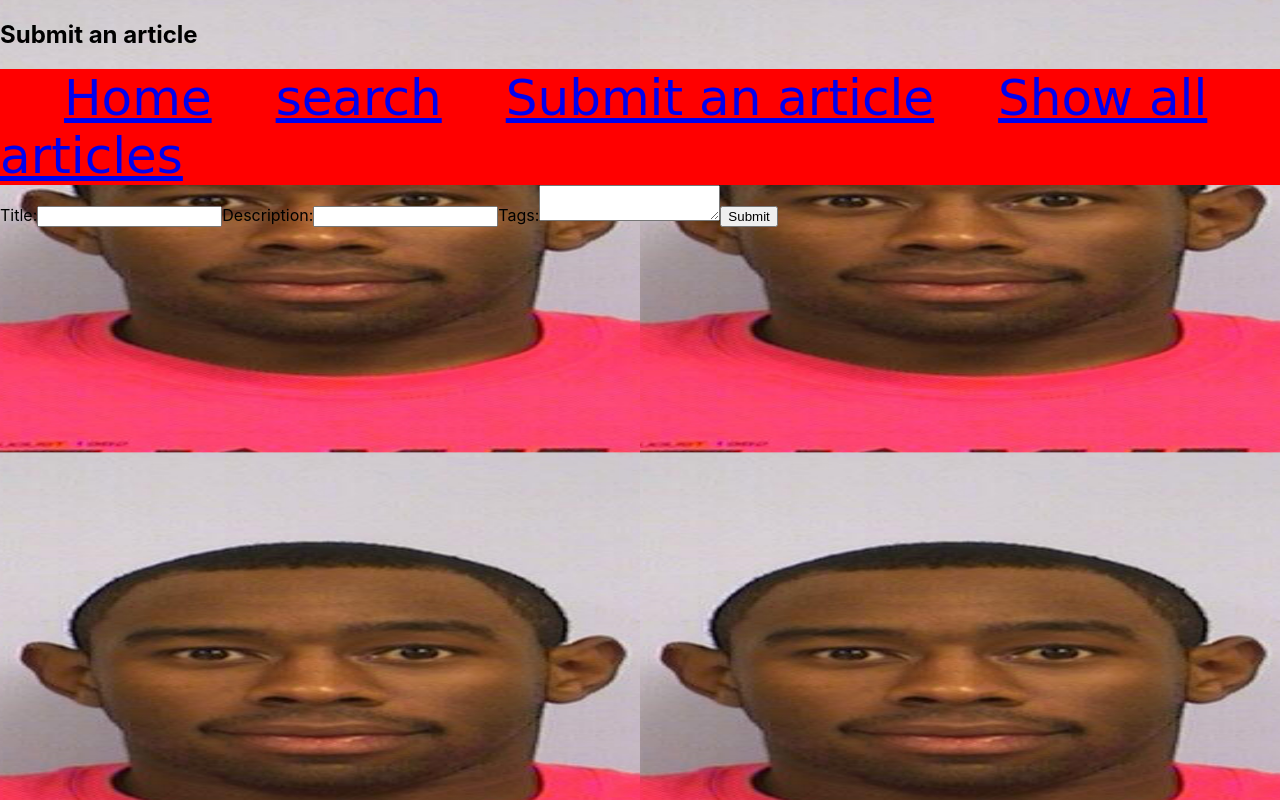
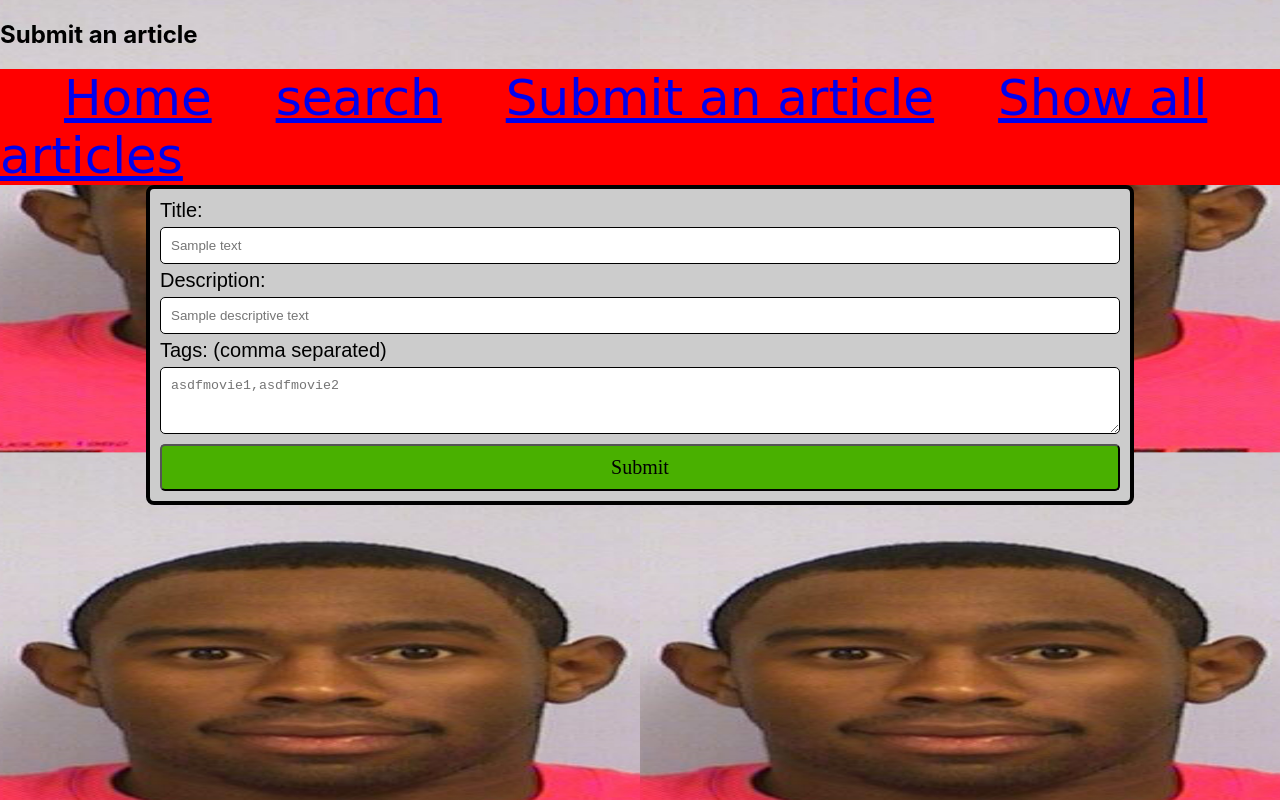
Before and after one commit to ABuffaloHerd/cise-product-1, a React (Create React App) app in the folder frontend/: page /Submit in a window 1280 px wide. Built offline with nearby package versions, Linux system fonts and the light colour scheme.

Commit message:
added styling to form and lobster

```diff
--- a/frontend/src/pages/Submit.js
+++ b/frontend/src/pages/Submit.js
@@ -1,6 +1,7 @@
 import React from "react";
 
 import Base from "../components/Base";
+import "./styles/Form.css";
 
 class Submit extends Base
 {
@@ -24,6 +25,16 @@ class Submit extends Base
         return tags;
     }
 
+    lobster()
+    {
+        var img = require("./images/lob.png"); // need require so webpack accesses resource
+        var lobster = document.getElementById("lobster");
+        var i = document.createElement("img");
+        i.src = img;
+
+        lobster.appendChild(i);
+    }
+
     onSubmit(e)
     {
         e.preventDefault();
@@ -45,12 +56,14 @@ class Submit extends Base
             return;
         }
 
+        this.lobster();
+
         // tags in a nice array for backend to work with~
         var tags = this.splitTags(this.tags.current.value);
-        console.log(tags)
+        // console.log(tags)
 
         // CODE TO BACKEND GOES HERE I HOPE SOMEONE ELSE IS MONITORING.
-        console.log("submitted");
+        // console.log("submitted");
     }
 
     render()
@@ -60,22 +73,25 @@ class Submit extends Base
                 <h2>Submit an article</h2>
                 {super.getBaseComponents()}
 
-                <form onSubmit={this.onSubmit}>
+                <div class="formDiv">
+                    <form class="textForm" onSubmit={this.onSubmit}>
                         <label>
                             Title:
-                        <input type="text" ref={this.title}/>
+                            <input type="text" ref={this.title} placeholder="Sample text"/>
                         </label>
                         <label>
                             Description:
-                        <input type="text" ref={this.description}/>
+                            <input type="text" ref={this.description} placeholder="Sample descriptive text"/>
                         </label>
                         <label>
-                        Tags:
-                        <textarea ref={this.tags}/>
+                            Tags: (comma separated)
+                            <textarea ref={this.tags} rows="3" cols="50" placeholder="asdfmovie1,asdfmovie2"/>
                         </label>
 
                         <input type="submit" label="SUBMIT"/>
                     </form>
+                </div>
+                <div id="lobster" class="lob"></div>
             </div>
         );
     }
--- /dev/null
+++ b/frontend/src/pages/styles/Form.css
@@ -0,0 +1,87 @@
+.textForm input[type=text] {
+    width: 100%;
+    padding: 10px 10px;
+    display:inline-block;
+    border: 1px solid black;
+    border-radius: 5px;
+    box-sizing: border-box;
+    margin-top: 5px;
+    margin-bottom: 5px;
+}
+
+.textForm textarea {
+    width: 100%;
+    padding: 10px 10px;
+    display: inline-block;
+    border: 1px solid black;
+    border-radius: 5px;
+    box-sizing: border-box;
+    margin-top: 5px;
+    margin-bottom: 5px;
+}
+
+.textForm label {
+    font-family: Arial;
+    font-size: 20px;
+}
+
+.textForm input[type=submit] {
+    width: 100%;
+    padding: 10px 10px;
+    display: inline-block;
+    font-size: 20px;
+    font-family: Papyrus;
+    border-radius: 5px;
+    background-color: #49b000;
+}
+
+.textForm input[type=submit]:hover {
+    background-color: #c2fc03;
+}
+/*
+░░░░░░░░░░░░ ██░░░░░░░░░░░░░░░░░░░░░░██
+░░░░░░░░░ ██░░░░░░░░░░░░░░░░░░░░░░░░░░░██
+░░░░░░░██░░░░░░░░░░░░░░░░░░░░░░░░░░░░░░░░██
+░░░░░██░░░░░░░░░░░░░░░░░░░░░░░░░░░░░░░░░░░░ ██
+░░░██░░░████░░░░░░░░░░░░░░░░░░░░░░░░░░░░░░░░░░██
+██░░░░░░░░░██░░░░░░░░░░░░░░░░░░░░░░░░░░░░░░░░░░██
+██░░░░░░░░░████░░░░░░░░░░░░░░░░░░░░░░░░░░░░░░░██
+██░░░░░░░░░██████░░░░░░░░░░░░░░░░░░░░░░░░░░░░░██
+██░░░░░░░░░████░░░██░░░░░░░██████████████░░░░░██
+██░░░░░░░░░████░░░░░░░░░░░░░░░░████░░░░░░░░░░░ ██
+██░░░░░░░░░████░░░░░░░░░░░░░░░░████░░░░░░░░░░░██
+██░░░░░░░░░████░░░░░░░░░░░░░░░░████░░░░░░░░░░░ ██
+██░░░░░░░██████░░░░░░░░░░░░░░████████░░ ██░░░░░██
+████░░░░░░░░░░░░░░░░██░░░░░░░░░░░░░░░░░░████░░██
+██░░ ████░░░░░░░░░░████░░░░░░░░░░░░░░░░██░░░░██
+██░░ ██ ░░░░░░░░░░░██████░░░░░░░░░░░░░██ ░░ ██
+░░░██░░ ██░░░░░░░░░░██░░ ██░░░░░░░░░░░░░ ██ ░ ██
+░░ ██░░ ██ ░░░░░░░░░░░░░░░░░░░░░░░░░░ ████░░ ██
+░░░░ ████░░░░░░░░░░░░░░░░░░░░░░░░░░░ ████ ░░██
+░░░░░░░░░ ██ ░░░░░░░░░░░░░░░░░░░░░░ ██████ ░░ ██
+░░░░░░░░░ ███████████████████████ ░ ████ ░░ ██
+░░░░░░░░░██ ░░░░░ ██░░░░ ██░░░░ ██ ░░░░ ████ ░░ ██
+░░░░░░░░░██ ░░░░ ██░░░░ ██ ░░░░ ██░░░░ ████░░ ██
+░░░░░░░░░████ ░░ ██ ░░░░ ██ ░░░░ ██ ░░ ██████░░ ██
+░░░░░░░░░█████████████████████████████ ░░██
+░░░░░░░░░█████████████████████████████ ░░ ██
+░░░░░░░░░███████████████████████████ ░░░ ██
+░░░░░░░░░████ ░░ ██ ░ ██ ░ ██ ░ ██ ░ ██ ░░░ ██
+░░░░░░░░░████████ ░░ ██ ░ ██ ░ ████ ░░░░ ██
+░░░░░░░░░██░░░░ ███████████████░░░░░ ██
+░░░░░░░░░██ ░░░░░░░░░░░░░░░░░░░░░░░ ██
+░░░░░░░░░░░░██████████████████████▄██▄ */
+
+.lob img{
+    width: 100%;
+    max-height: 20%;
+}
+
+.formDiv {
+    width: 75%;
+    margin: auto;
+    background-color: #ccc;
+    padding: 10px;
+    border: 4px solid black;
+    border-radius: 8px;
+}
```
Also changed, not shown: frontend/src/pages/images/lob.png (added). Lines whose indentation alone changed are shown as unchanged.
